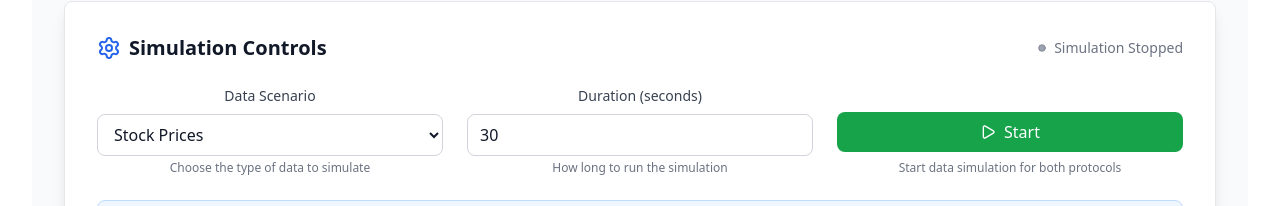
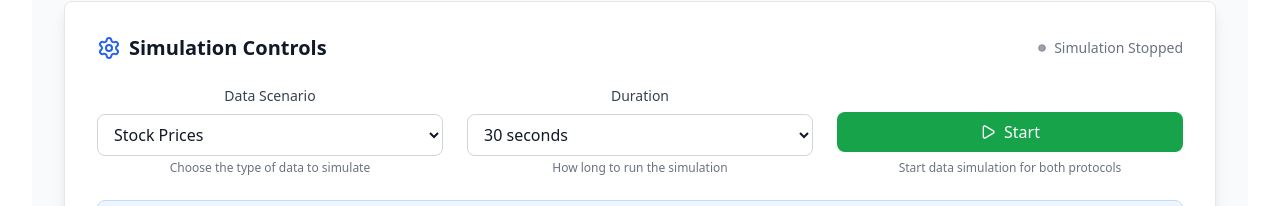
Before and after one commit to luxmountain/SSE-WS, a React app in the folder frontend/: page / in a window 1280 px wide. Shown: the part 326-532 px from the top of the page. Built offline with nearby package versions, Linux system fonts and the light colour scheme; the HTML template or start-up script is replaced by a standard one.

Commit message:
refactor: replace duration input with a dropdown for better user experience

```diff
--- a/frontend/src/components/SimulationControls.jsx
+++ b/frontend/src/components/SimulationControls.jsx
@@ -73,21 +73,22 @@ const SimulationControls = ({
         {/* Duration Control */}
         <div>
           <label className="block text-sm font-medium text-gray-700 dark:text-gray-300 mb-2">
-            Duration (seconds)
+            Duration
           </label>
-          <input
-            type="number"
+          <select
             value={duration}
-            onChange={(e) => onDurationChange(parseInt(e.target.value) || 30)}
-            min="5"
-            max="300"
-            step="5"
+            onChange={(e) => onDurationChange(parseInt(e.target.value))}
             disabled={isRunning}
             className="w-full px-3 py-2 border border-gray-300 dark:border-gray-600 rounded-lg
                      bg-white dark:bg-gray-700 text-gray-900 dark:text-white
                      focus:ring-2 focus:ring-blue-500 focus:border-transparent
                      disabled:opacity-50 disabled:cursor-not-allowed"
-          />
+          >
+            <option value={30}>30 seconds</option>
+            <option value={60}>1 minute</option>
+            <option value={120}>2 minutes</option>
+            <option value={300}>5 minutes</option>
+          </select>
           <p className="text-xs text-gray-500 dark:text-gray-400 mt-1">
             How long to run the simulation
           </p>
```
